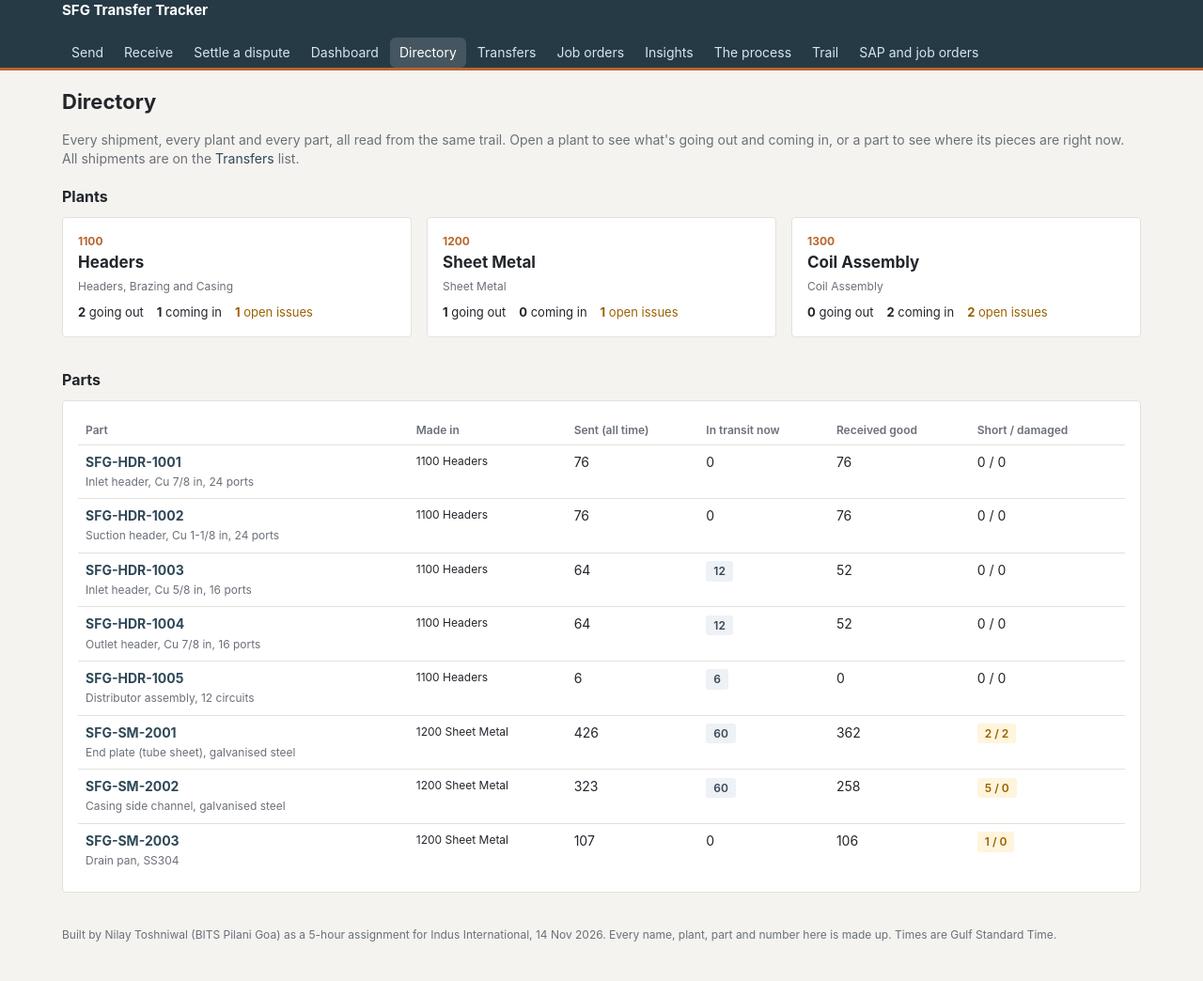
After one commit to nilaymastaadmi/sfg-transfer-tracker, a Flask app: page /directory in a window 1280 px wide. The commit adds this page. Shown: the whole page at 94% size. Run offline with Flask 3, Linux system fonts and the light colour scheme; data comes from the database, SQL or seed files in the repository.

Commit message:
Directory: per-plant and per-part pages built from the trail

```diff
--- a/app.py
+++ b/app.py
@@ -333,6 +333,27 @@ def api_verdict(tno):
                    | {"transfer_no": tno, "open_discrepancies": [dict(d) for d in v["disc"] if d["status"] == "OPEN"]})
 
 
+@app.route("/directory")
+def directory_page():
+    return render_template("directory.html", d=core.directory(db(), SLA_HOURS))
+
+
+@app.route("/plants/<code>")
+def plant_page(code):
+    v = core.plant_view(db(), code, SLA_HOURS)
+    if not v:
+        abort(404)
+    return render_template("plant.html", v=v)
+
+
+@app.route("/parts/<mat>")
+def part_page(mat):
+    p = core.part_view(db(), mat)
+    if not p:
+        abort(404)
+    return render_template("part.html", p=p)
+
+
 @app.route("/insights")
 def insights_page():
     return render_template("insights.html", i=core.insights(db(), SLA_HOURS))
--- a/static/style.css
+++ b/static/style.css
@@ -155,3 +155,12 @@ ol.steps li { margin: 7px 0; }
 .roi label { display: flex; flex-direction: column; gap: 4px; font-size: 12px; font-weight: 600; color: #3b4756; }
 @media (max-width: 760px) { .roi { grid-template-columns: 1fr 1fr; } }
 p.big { font-size: 16px; font-weight: 600; margin: 12px 0 0; }
+h2.section { font-size: 16px; margin: 18px 0 10px; }
+.grid3 { display: grid; grid-template-columns: repeat(3, 1fr); gap: 16px; margin-bottom: 8px; }
+@media (max-width: 860px) { .grid3 { grid-template-columns: 1fr; } }
+a.plantcard { color: var(--ink); display: block; }
+a.plantcard:hover { text-decoration: none; border-color: var(--copper); }
+.plantcard .label { font-size: 12px; font-weight: 700; color: var(--copper); }
+.plantcard h3 { margin: 2px 0 4px; font-size: 17px; }
+.plantcard .mini { display: flex; gap: 14px; margin-top: 10px; font-size: 13px; flex-wrap: wrap; }
+.warn-t { color: var(--warn); }
--- a/templates/base.html
+++ b/templates/base.html
@@ -15,6 +15,7 @@
       <a href="{{ url_for('receive_queue') }}" class="{{ 'on' if request.endpoint in ('receive_queue','receive') }}">Receive</a>
       <a href="{{ url_for('dispute') }}" class="{{ 'on' if request.endpoint=='dispute' }}">Settle a dispute</a>
       <a href="{{ url_for('dashboard') }}" class="{{ 'on' if request.endpoint=='dashboard' }}">Dashboard</a>
+      <a href="{{ url_for('directory_page') }}" class="{{ 'on' if request.endpoint in ('directory_page','plant_page','part_page') }}">Directory</a>
       <a href="{{ url_for('transfers') }}" class="{{ 'on' if request.endpoint in ('transfers','transfer_detail') }}">Transfers</a>
       <a href="{{ url_for('job_orders') }}" class="{{ 'on' if request.endpoint in ('job_orders','job_order_detail') }}">Job orders</a>
       <a href="{{ url_for('insights_page') }}" class="{{ 'on' if request.endpoint=='insights_page' }}">Insights</a>
--- /dev/null
+++ b/templates/directory.html
@@ -0,0 +1,37 @@
+{% extends "base.html" %}
+{% block title %}Directory | SFG Transfer Tracker{% endblock %}
+{% block body %}
+<h1>Directory</h1>
+<p class="muted">Every shipment, every plant and every part, all read from the same trail. Open a plant to see what's going out and coming in, or a part to see where its pieces are right now. All shipments are on the <a href="{{ url_for('transfers') }}">Transfers</a> list.</p>
+
+<h2 class="section">Plants</h2>
+<div class="grid3">
+{% for v in d.plants %}
+  <a class="card plantcard" href="{{ url_for('plant_page', code=v.plant.plant_code) }}">
+    <div class="label">{{ v.plant.plant_code }}</div>
+    <h3>{{ v.plant.name.split(' - ')[-1] }}</h3>
+    <div class="small muted">{{ v.depts|map(attribute='name')|join(', ') }}</div>
+    <div class="mini">
+      <span><b>{{ v.out_transit|length }}</b> going out</span>
+      <span><b>{{ v.in_transit|length }}</b> coming in</span>
+      <span class="{{ 'warn-t' if v.disc }}"><b>{{ v.disc|length }}</b> open issues</span>
+    </div>
+  </a>
+{% endfor %}
+</div>
+
+<h2 class="section">Parts</h2>
+<section class="card">
+<table>
+  <tr><th>Part</th><th>Made in</th><th>Sent (all time)</th><th>In transit now</th><th>Received good</th><th>Short / damaged</th></tr>
+  {% for p in d.parts %}
+  <tr><td><a href="{{ url_for('part_page', mat=p.m.material_no) }}"><b>{{ p.m.material_no }}</b></a><br><span class="muted small">{{ p.m.description }}</span></td>
+    <td class="small">{{ p.m.plant_code }} {{ p.m.dept_name }}</td>
+    <td>{{ p.sent|qty }}</td>
+    <td>{% if p.pcs_in_transit %}<span class="tag">{{ p.pcs_in_transit|qty }}</span>{% else %}0{% endif %}</td>
+    <td>{{ p.received_good|qty }}</td>
+    <td>{% if p.short or p.damaged %}<span class="tag warn">{{ p.short|qty }} / {{ p.damaged|qty }}</span>{% else %}0 / 0{% endif %}</td></tr>
+  {% endfor %}
+</table>
+</section>
+{% endblock %}
--- a/tracker/core.py
+++ b/tracker/core.py
@@ -719,3 +719,53 @@ def dispute_verdict(con, transfer_no, sla_hours, now=None):
     return {"t": t, "lines": lines, "disc": disc, "events": len(events), "intact": intact,
             "chain_ok": chain_ok, "mismatches": mismatches, "sent_txt": sent_txt, "got_txt": got_txt,
             "custody": custody, "verdict": verdict, "level": level}
+
+
+# --- directory: per plant and per part -------------------------------------
+
+def plant_view(con, plant_code, sla_hours, now=None):
+    p = con.execute("SELECT * FROM plants WHERE plant_code = ?", (plant_code,)).fetchone()
+    if not p:
+        return None
+    out = con.execute("SELECT * FROM transfers WHERE from_plant = ? ORDER BY sent_at DESC", (plant_code,)).fetchall()
+    inc = con.execute("SELECT * FROM transfers WHERE to_plant = ? ORDER BY sent_at DESC", (plant_code,)).fetchall()
+    late = {t["transfer_no"] for t in overdue_transfers(con, sla_hours, now)}
+    disc = con.execute(
+        "SELECT d.*, l.material_no FROM discrepancies d JOIN transfers t USING (transfer_no)"
+        " LEFT JOIN transfer_lines l ON l.transfer_no = d.transfer_no AND l.line_no = d.line_no"
+        " WHERE d.status = 'OPEN' AND (t.from_plant = ? OR t.to_plant = ?) ORDER BY d.raised_at DESC",
+        (plant_code, plant_code)).fetchall()
+    depts = con.execute("SELECT * FROM departments WHERE plant_code = ?", (plant_code,)).fetchall()
+    return {"plant": p, "depts": depts, "out": out, "inc": inc, "late": late, "disc": disc,
+            "out_transit": [t for t in out if t["status"] == "IN_TRANSIT"],
+            "in_transit": [t for t in inc if t["status"] == "IN_TRANSIT"]}
+
+
+def part_view(con, material_no):
+    m = con.execute("SELECT m.*, d.name AS dept_name, d.plant_code FROM materials m"
+                    " LEFT JOIN departments d USING (dept_code) WHERE material_no = ?", (material_no,)).fetchone()
+    if not m:
+        return None
+    rows = con.execute(
+        "SELECT l.*, t.job_order_no, t.from_plant, t.to_plant, t.status, t.sent_at, t.received_at"
+        " FROM transfer_lines l JOIN transfers t USING (transfer_no)"
+        " WHERE l.material_no = ? ORDER BY t.sent_at DESC", (material_no,)).fetchall()
+    in_transit = [r for r in rows if r["status"] == "IN_TRANSIT"]
+    disc = con.execute("SELECT d.* FROM discrepancies d JOIN transfer_lines l"
+                       " ON l.transfer_no = d.transfer_no AND l.line_no = d.line_no"
+                       " WHERE l.material_no = ? ORDER BY d.raised_at DESC", (material_no,)).fetchall()
+    return {"m": m, "rows": rows, "in_transit": in_transit, "disc": disc,
+            "sent": sum(r["qty_sent"] for r in rows),
+            "received_good": sum((r["qty_received"] or 0) - (r["qty_damaged"] or 0) for r in rows
+                                 if r["status"] != "IN_TRANSIT"),
+            "pcs_in_transit": sum(r["qty_sent"] for r in in_transit),
+            "short": sum(d["qty"] or 0 for d in disc if d["kind"] == "SHORT"),
+            "damaged": sum(d["qty"] or 0 for d in disc if d["kind"] == "DAMAGED")}
+
+
+def directory(con, sla_hours, now=None):
+    plants = [plant_view(con, r["plant_code"], sla_hours, now)
+              for r in con.execute("SELECT plant_code FROM plants ORDER BY plant_code")]
+    parts = [part_view(con, r["material_no"])
+             for r in con.execute("SELECT material_no FROM materials ORDER BY material_no")]
+    return {"plants": plants, "parts": parts}
```
Also changed, not shown: templates/part.html (added, +26 -0 lines), templates/plant.html (added, +35 -0 lines), tests/test_flow.py (+1 -1 lines).
